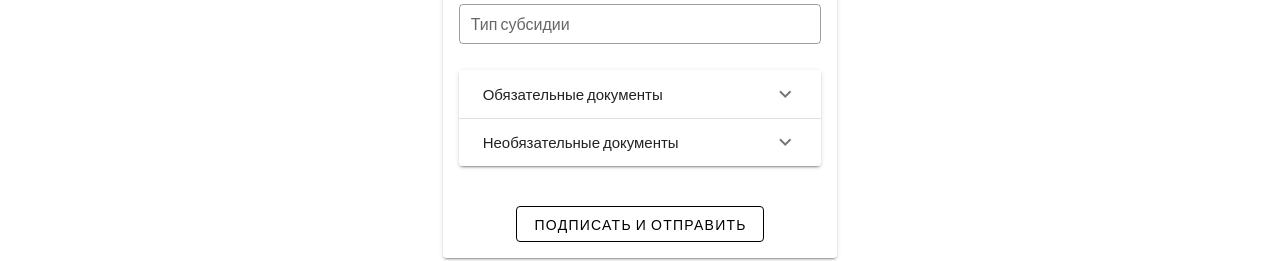
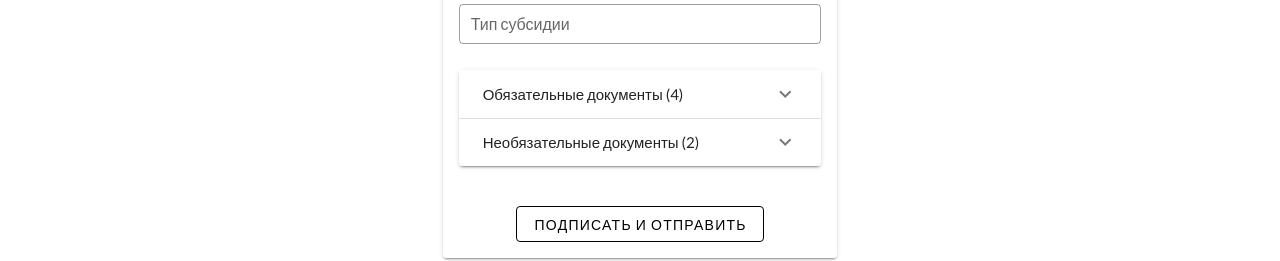
Before and after one commit to Vorh/mos-grant, a Vue app in the folder vapp/: page /send in a window 1280 px wide. Shown: the part 356-617 px from the top of the page. Built offline with nearby package versions, Linux system fonts and the light colour scheme; no server answers.

Commit message:
Refactoring GrantSendRequest.vue

```diff
--- a/vapp/src/component/detail/DocumentUploader.vue
+++ b/vapp/src/component/detail/DocumentUploader.vue
@@ -230,8 +230,6 @@ a.file-container > input[type=file] {
   position: absolute;
   top: 0;
   left: 0;
-  width: 100%;
-  height: 100%;
   text-align: right;
 }
 
--- a/vapp/src/component/grant/GrantDocument.vue
+++ b/vapp/src/component/grant/GrantDocument.vue
@@ -216,7 +216,7 @@ export default {
         if (find){
           find.file = file;
           find.checked = true;
-          file.caption ='Документ найден'
+          find.caption ='Документ найден'
         }
       }
 
@@ -307,6 +307,8 @@ a.file-container > input[type=file] {
   top: 0;
   left: 0;
   text-align: right;
+  width: 100%;
+  height: 100%;
 }
 
 </style>
--- a/vapp/src/component/grant/GrantSendRequest.vue
+++ b/vapp/src/component/grant/GrantSendRequest.vue
@@ -47,7 +47,7 @@
                     <v-expansion-panel
                     >
                       <v-expansion-panel-header>
-                        Обязательные документы
+                        Обязательные документы (4)
                       </v-expansion-panel-header>
                       <v-expansion-panel-content>
                       </v-expansion-panel-content>
@@ -56,7 +56,7 @@
                     <v-expansion-panel
                     >
                       <v-expansion-panel-header>
-                        Необязательные документы
+                        Необязательные документы (2)
                       </v-expansion-panel-header>
                       <v-expansion-panel-content>
                       </v-expansion-panel-content>
@@ -80,12 +80,15 @@
 
 <script>
 import RequestStepper from "../requests/RequestStepper";
-import {mapMutations} from "vuex";
+import {mapGetters, mapMutations} from "vuex";
 
 export default {
   name: "GrantSendRequest",
   components: {RequestStepper},
 
+  computed: {
+    ...mapGetters(['sum', 'typeGrant'])
+  },
 
   methods: {
 
```
